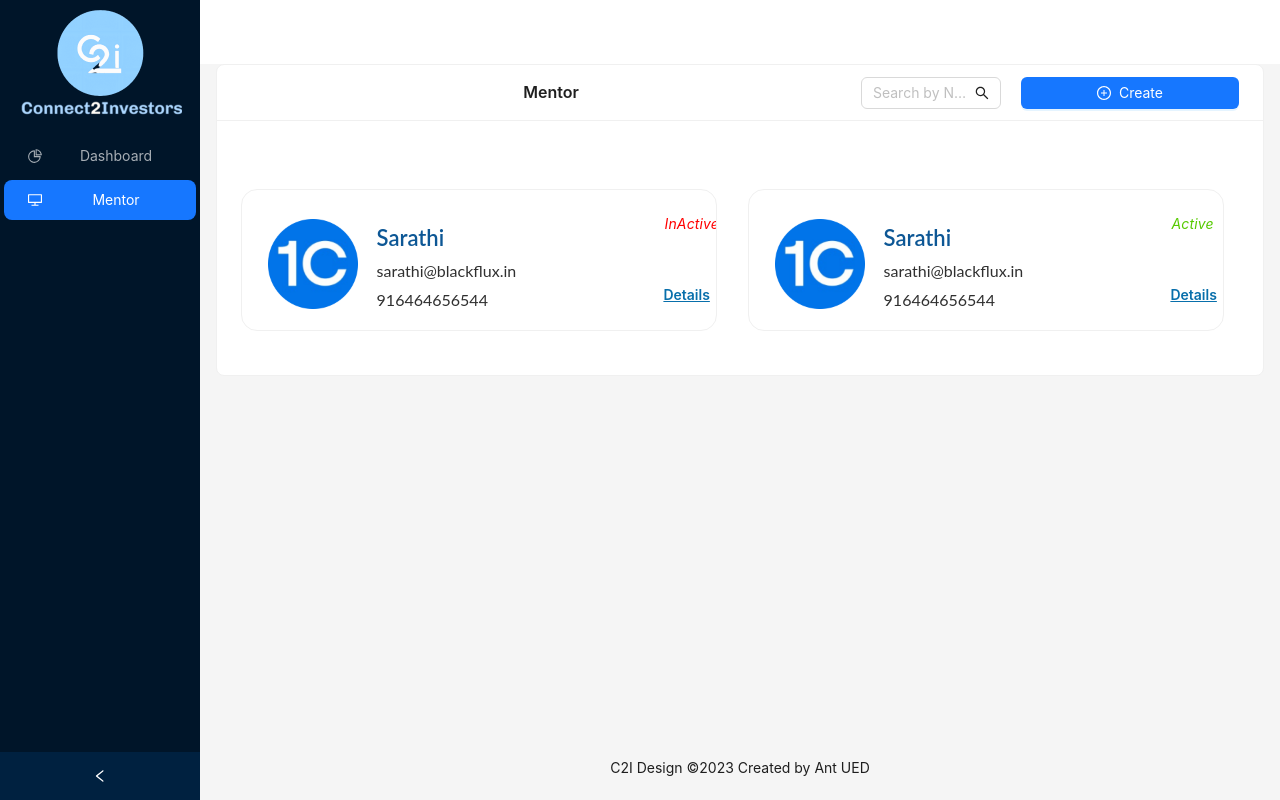
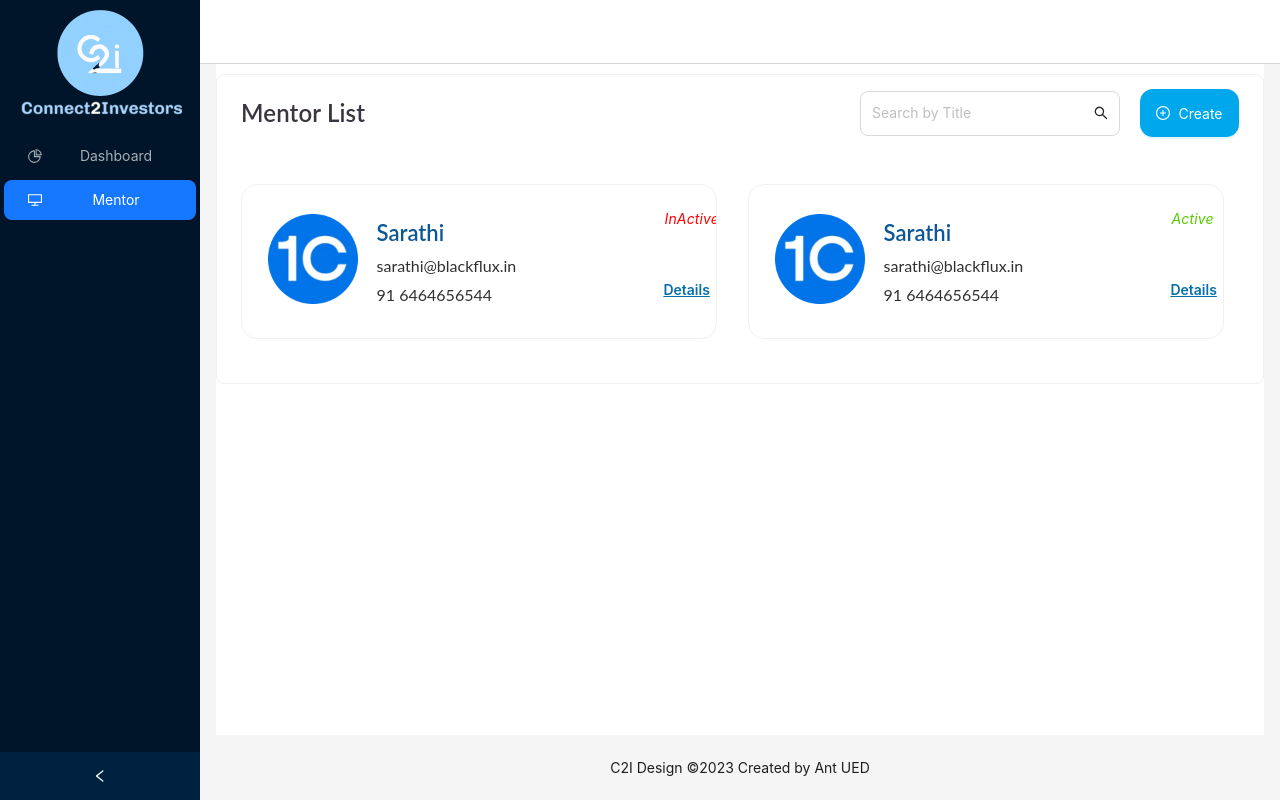
Before and after one commit to sarathirangasamy/c2i-design, a React (Create React App) app: page / in a window 1280 px wide. Both pictures are taken after a click on the item "Mentor". Built offline with nearby package versions, Linux system fonts and the light colour scheme.

Commit message:
Mentor page deign updated

```diff
--- a/src/index.css
+++ b/src/index.css
@@ -15,7 +15,7 @@ code {
 :root {
   --text-primary: #3a3541;
   --text-secondary: #fefefe;
-  --btn-primary: #fefefe;
+  --btn-primary: #00a7ea;
   --text-solid-gray: #8e8e8e;
   --light-text-primary: rgba(58, 53, 65, 0.87);
   --light-text-secondary: rgba(58, 53, 65, 0.6);
@@ -23,6 +23,7 @@ code {
   --table-td-hr-primary: #d9d9d9;
   --table-tr-hr-primary: #b0a6a6;
   --text-solid-blue: #0d5795;
+  --white: #fff;
 }
 
 .card-custom-title .ant-card-head-title {
@@ -54,3 +55,12 @@ tr {
   height: 2px;
   text-align: center;
 }
+
+.ant-layout-header {
+  border-bottom: 1px solid rgba(149, 149, 149, 0.37);
+}
+
+.ant-layout-content {
+  margin: "0 16px";
+  background-color: var(--white) !important;
+}
--- a/src/layout/side-nav-2.tsx
+++ b/src/layout/side-nav-2.tsx
@@ -3,6 +3,7 @@ import './style.css';
 import { DesktopOutlined, PieChartOutlined } from '@ant-design/icons';
 import { Layout, Menu, MenuProps, theme } from 'antd';
 import React, { useState } from 'react';
+
 import { Dashboard } from '../dashboard/dashboard';
 import { Mentor } from '../mentor';
 
@@ -34,7 +35,6 @@ const SideNav2: React.FC = () => {
     const [collapsed, setCollapsed] = useState(false);
     const [menuValue, setMenuValue] = useState<string>('1');
 
-    console.log(menuValue)
     const {
         token: { colorBgContainer },
     } = theme.useToken();
@@ -56,6 +56,7 @@ const SideNav2: React.FC = () => {
 
                 <Menu theme="dark" onClick={(e) => setMenuValue(e?.key)} defaultSelectedKeys={['1']} mode="inline" items={items} />
             </Sider>
+
             <Layout>
                 <Header style={{ padding: 0, background: colorBgContainer }} />
                 <Content style={{ margin: '0 16px' }}>
--- a/src/mentor/index.tsx
+++ b/src/mentor/index.tsx
@@ -10,8 +10,8 @@ export const Mentor: React.FC = () => {
             <div>
                 <Input
                     autoComplete="off"
-                    placeholder="Search by Name & Email"
-                    className="form-input search-input-organization"
+                    placeholder="Search by Title"
+                    className="customize-form-input search-input-organization"
                     suffix={<SearchOutlined />}
                 />
             </div>
@@ -19,7 +19,7 @@ export const Mentor: React.FC = () => {
             <Button
                 type="primary"
                 icon={<PlusCircleOutlined />}
-                className="head-create-btn"
+                className="mentor-create-btn"
                 block
             >
                 Create
@@ -55,13 +55,12 @@ export const Mentor: React.FC = () => {
                 </Col>
             </Row> */}
 
-
-
             {/* //Mentor Card Ui// */}
 
             <Card
-                title={'Mentor'}
+                title={'Mentor List'}
                 extra={extraButton}
+                className="card-custom-title mentor-card-margin-align"
             >
                 <Row gutter={16}>
                     <Col xl={12} lg={12} md={24} sm={24} xs={24} className="mentor-custom-col">
@@ -77,11 +76,11 @@ export const Mentor: React.FC = () => {
 
                                 <Col span={14}>
                                     <div className="card-headers">
-                                        <h4 className='mentor-custom-style mentor-text-primary'>{'Sarathi'}</h4>
-                                        <h6 className='mentor-custom-style mentor-text-secondary'>{'sarathi@blackflux.in'}</h6>
+                                        <h4 className='mentor-custom-style mentor-text-primary'>Sarathi</h4>
+                                        <h6 className='mentor-custom-style mentor-text-secondary'>sarathi@blackflux.in</h6>
                                         <h6 className='mentor-custom-style mentor-text-secondary'>
-                                            {'91'}
-                                            {'6464656544'}
+                                            91
+                                            6464656544
                                         </h6>
                                     </div>
                                 </Col>
@@ -94,7 +93,7 @@ export const Mentor: React.FC = () => {
                                                 { color: 'red' }
                                             }
                                         >
-                                            {'InActive'}
+                                            InActive
                                         </h5>
 
                                         <span
@@ -119,14 +118,13 @@ export const Mentor: React.FC = () => {
                                     </div>
                                 </Col>
 
-
                                 <Col span={14}>
                                     <div className="card-headers">
-                                        <h4 className='mentor-custom-style mentor-text-primary'>{'Sarathi'}</h4>
-                                        <h6 className='mentor-custom-style mentor-text-secondary'>{'sarathi@blackflux.in'}</h6>
+                                        <h4 className='mentor-custom-style mentor-text-primary'>Sarathi</h4>
+                                        <h6 className='mentor-custom-style mentor-text-secondary'>sarathi@blackflux.in</h6>
                                         <h6 className='mentor-custom-style mentor-text-secondary'>
-                                            {'91'}
-                                            {'6464656544'}
+                                            91
+                                            6464656544
                                         </h6>
                                     </div>
                                 </Col>
@@ -139,7 +137,7 @@ export const Mentor: React.FC = () => {
                                                 { color: '#56CA00' }
                                             }
                                         >
-                                            {'Active'}
+                                            Active
                                         </h5>
 
                                         <span
@@ -149,7 +147,6 @@ export const Mentor: React.FC = () => {
                                         </span>
                                     </div>
                                 </Col>
-
                             </Row>
                         </Card>
                     </Col>
--- a/src/mentor/styles.css
+++ b/src/mentor/styles.css
@@ -7,8 +7,8 @@
 
 .dashboard-cards {
   width: 97%;
-  height: 142px;
-  margin-top: 25px;
+  min-height: 142px;
+  /* margin-top: 25px; */
   border-radius: 16px;
   background: var(--main-txt-color);
   overflow: hidden;
@@ -20,6 +20,11 @@
   font-weight: 600;
   line-height: 24px;
   letter-spacing: 0.15px;
+}
+
+.mentor-card-margin-align {
+  margin-top: 10px;
+  margin-bottom: 10px;
 }
 
 .head-box-content {
@@ -87,6 +92,22 @@
   text-decoration-line: underline;
 }
 
+.mentor-create-btn {
+  background-color: var(--btn-primary);
+  width: 99px !important;
+  height: 48px;
+  padding: 12px 0px;
+  justify-content: center;
+  align-items: center;
+  border-radius: 13px;
+}
+
+.customize-form-input {
+  height: 45px;
+  border-radius: 8px;
+  width: 100%;
+}
+
 @media only screen and (max-width: 1100px) and (min-width: 600px) {
   .mentor-img-align {
     width: 70px;
```
